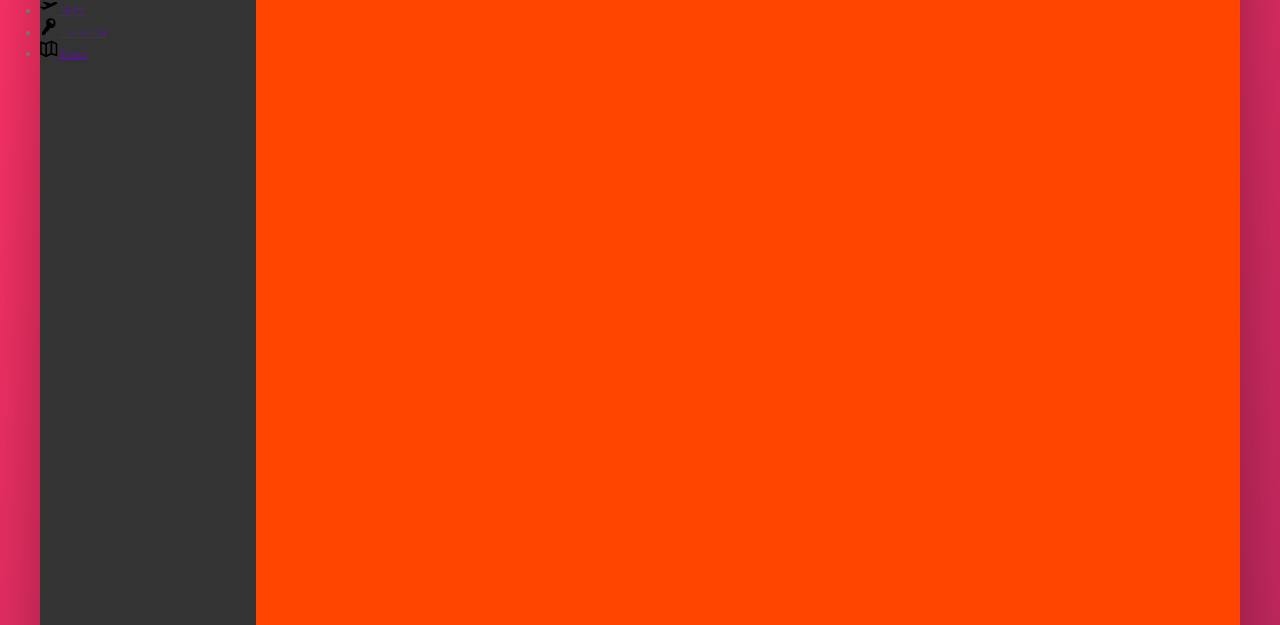
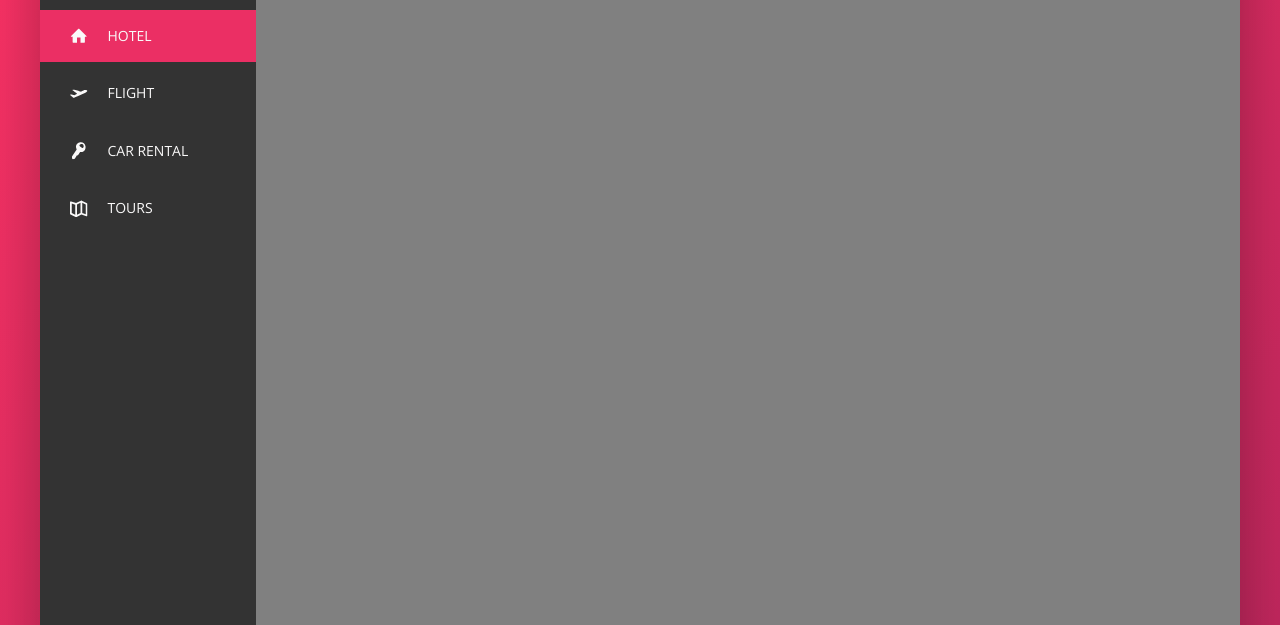
Before and after one commit to Saurabh7064/trillo, a website: page index.html in a window 1280 px wide. Shown: the part 175-800 px from the top of the page. Drawn offline with nearby package versions, Linux system fonts and the light colour scheme.

Commit message:
79. Side Navigation part 2

```diff
--- a/index.html
+++ b/index.html
@@ -48,7 +48,7 @@
             <div class="content">
                 <nav class="sidebar">
                     <ul class="side-nav">
-                        <li class="side-nav__item">
+                        <li class="side-nav__item side-nav__item--active">
                             <a href="" class="side-nav__link">
                                 <svg class="side-nav__icon">
                                     <use xlink:href="img/sprite.svg#icon-home"></use>
--- a/sass/_components.scss
+++ b/sass/_components.scss
@@ -122,17 +122,62 @@
 ////////////////////////////////////
 // SIDE NAVIGATION
 .side-nav {
+    font-size: 1.4rem;
+    list-style: none;
+    margin-top: 3.5rem;
+
     &__item {
+        position: relative;
 
+        &:not(:last-child) {
+            margin-bottom: .5rem;
+        }
     }
 
-    &__link {
+    &__item::before {
+        content: "";
+        position: absolute;
+        top:0;
+        left: 0;
+        height: 100%;
+        width: 3px;
+        background-color: var(--color-primary);
+        transform: scaleY(0);
+        transition: transform .2s,
+                    width .4s cubic-bezier(1,0,0,1) .2s,
+                    background-color .1s;
+    }
 
+    &__item:hover::before,
+    &__item--active::before {
+        transform: scaleY(1);
+        width: 100%;
     }
+
+    &__item:active::before {
+        background-color: var(--color-primary-light);
+    }
+
+    &__link:link,
+    &__link:visited {
+        color: var(--color-grey-light-1);
+        text-decoration: none;
+        text-transform: uppercase;
+        display: block;
+        padding: 1.5rem 3rem;
+        position: relative;
+        z-index: 10;
+        display: flex;
+        align-items: center;
+    }
+
+
 
     &__icon {
         width: 1.75rem;
         height: 1.75rem;
+        margin-right: 2rem;
+        fill: currentColor;
     }
 }
 
--- a/sass/_layout.scss
+++ b/sass/_layout.scss
@@ -32,7 +32,7 @@
 
 .hotel-view {
     background-color: #fff;
-    background-color: orangered;
+    background-color: grey;
     height: 80rem;
     flex: 1;
 }
```
Also changed, not shown: css/style.css.
